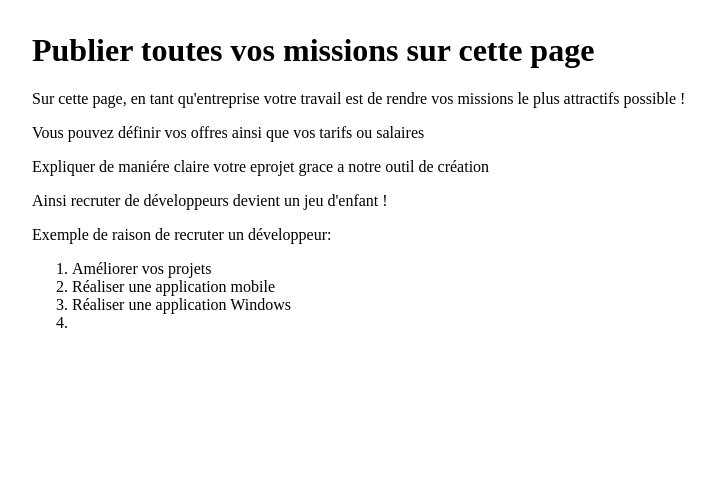
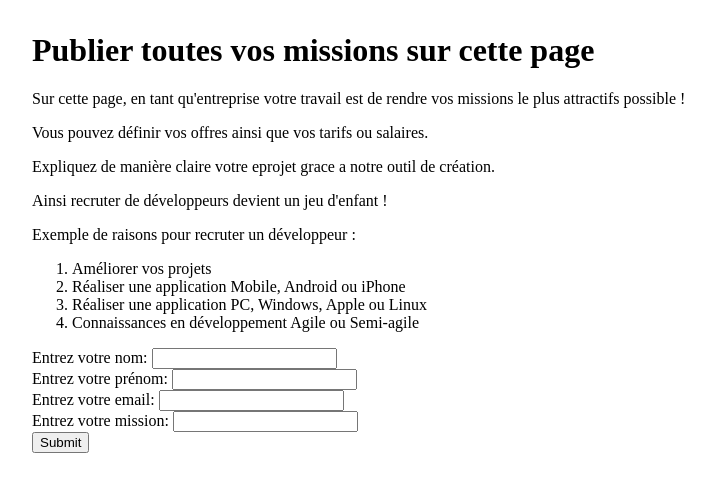
Before and after one commit to BrunetQuentin/Referencement-internet, a PHP site: page /publier_mission in a window 1280 px wide. Shown: the part 95-587 px from the top of the page, without its empty margins (0-715 px from the left). Run offline with PHP 8.4, Linux system fonts and the light colour scheme.

Commit message:
Confirmation pour la publication de missions

```diff
--- a/php/publier_mission.php
+++ b/php/publier_mission.php
@@ -1,17 +1,43 @@
+<?php
+$host     = $_SERVER['HTTP_HOST'];
+$redirect = "http://$host/php/confirm.php?redirect=mission";
+?>
 
 <main>
     <h1>Publier toutes vos <strong>missions</strong> sur cette page</h1>
 
     <p>Sur cette page, en tant qu'entreprise votre travail est de rendre vos missions le plus attractifs possible !</p>
-    <p>Vous pouvez définir vos offres ainsi que vos tarifs ou salaires</p>
-    <p>Expliquer de maniére claire votre eprojet grace a notre outil de création</p>
+    <p>Vous pouvez définir vos offres ainsi que vos tarifs ou salaires.</p>
+    <p>Expliquez de manière claire votre eprojet grace a notre outil de création.</p>
     <p>Ainsi recruter de développeurs devient un jeu d'enfant !</p>
 
-    <p>Exemple de raison de recruter un développeur:</p>
+    <p>Exemple de raisons pour recruter un développeur :</p>
     <ol>
         <li>Améliorer vos projets</li>
-        <li>Réaliser une application mobile</li>
-        <li>Réaliser une application Windows</li>
-        <li></li>
+        <li>Réaliser une application Mobile, Android ou iPhone</li>
+        <li>Réaliser une application PC, Windows, Apple ou Linux</li>
+        <li>Connaissances en développement Agile ou Semi-agile</li>
     </ol>
+
+	<form action="" method="get">
+		<div>
+			<label for="nom">Entrez votre nom: </label>
+			<input type="text" name="nom" required>
+		</div>
+		<div>
+			<label for="prenom">Entrez votre prénom: </label>
+			<input type="text" name="prenom" required>
+		</div>
+		<div>
+			<label for="email">Entrez votre email: </label>
+			<input type="email" name="email" required>
+		</div>
+		<div>
+			<label for="mission">Entrez votre mission: </label>
+			<input type="mission" name="mission" required>
+		</div>
+		<div>
+			<input onclick="window.location.href = '<?=$redirect?>'" type="submit">
+		</div>
+	</form>
 </main>
```
